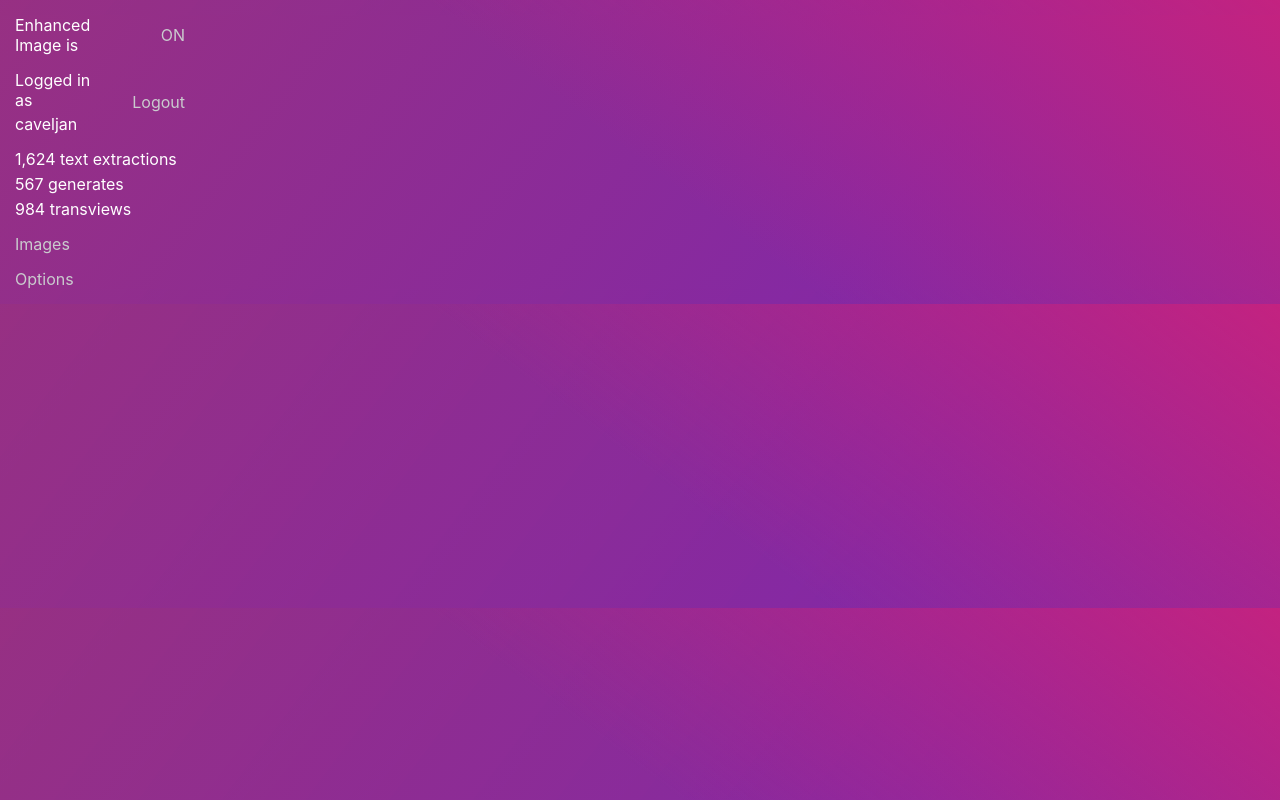
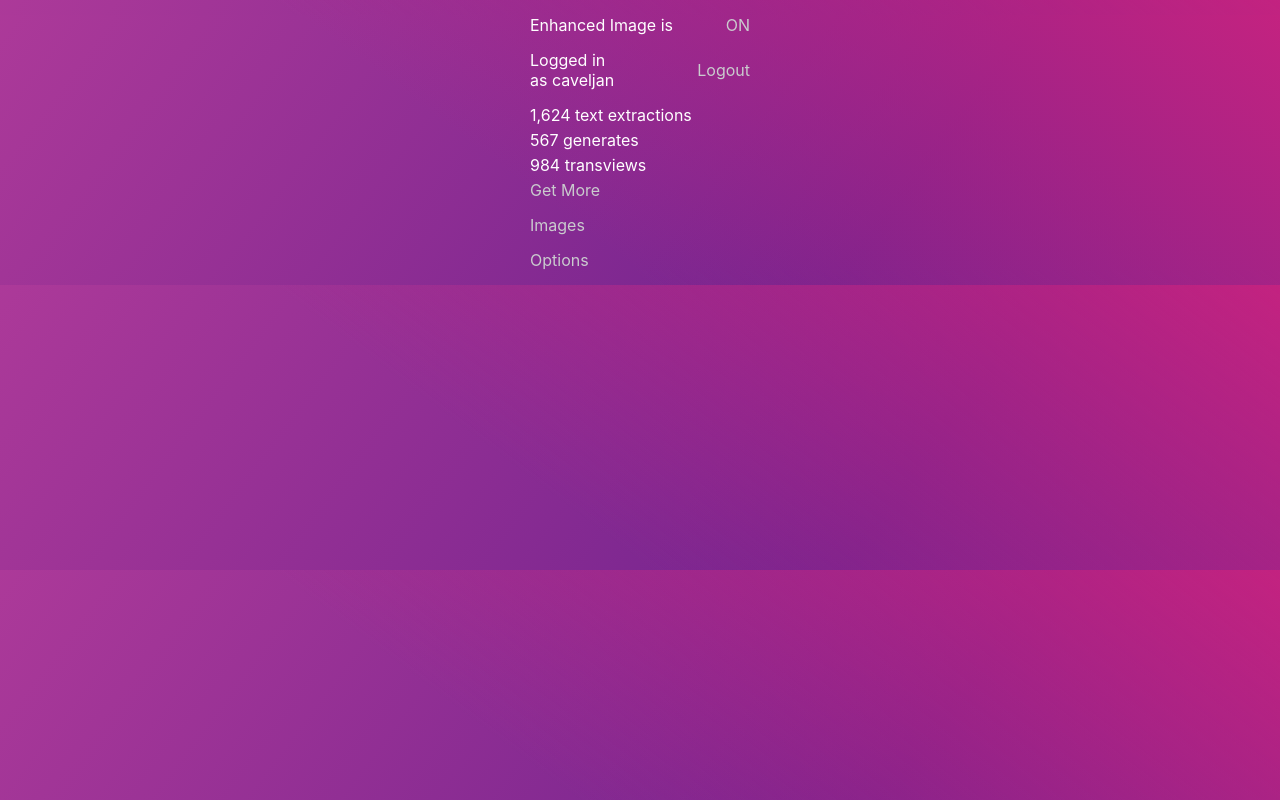
Before and after one commit to plurid/enhanced-image, a React (Create React App) app in the folder packages/enhanced-image-chrome/: page / in a window 1280 px wide. Built offline with nearby package versions, Linux system fonts and the light colour scheme.

Commit message:
enhanced-image-chrome > dev: popup structure

```diff
--- a/packages/enhanced-image-chrome/public/options.html
+++ b/packages/enhanced-image-chrome/public/options.html
@@ -8,5 +8,10 @@
 
     <body>
         <h1>Options for Enhanced Image</h1>
+
+        <h2>On/Off</h2>
+
+        <h2>Select Theme</h2>
+
     </body>
 </html>
--- a/packages/enhanced-image-chrome/src/App.tsx
+++ b/packages/enhanced-image-chrome/src/App.tsx
@@ -6,6 +6,8 @@ import Popup from './components/Popup';
 
 class App extends React.Component {
     public render() {
+        console.log(location);
+
         return (
             <div>
                 {/* Enhanced Image */}
--- a/packages/enhanced-image-chrome/src/components/Popup/index.tsx
+++ b/packages/enhanced-image-chrome/src/components/Popup/index.tsx
@@ -8,6 +8,7 @@ class Popup extends React.Component {
     public state = {
         extensionOn: true,
         loggedIn: true,
+        username: 'caveljan',
     }
 
     public openOptions = () => {
@@ -41,25 +42,41 @@ class Popup extends React.Component {
                     </div>
                 </li>
 
-                <li className="logged">
+                <li
+                    className={`
+                        logged
+                        ${this.state.loggedIn ? 'loggedIn' : 'loggedOut'}
+                    `}
+                >
                     {this.state.loggedIn && (
                         <>
                             <div className="loggedUser">
-                                <div>Logged in as</div>
-                                <div className="username">caveljan</div>
+                                Logged in as&nbsp;
+                                <span>
+                                    {this.state.username}
+                                </span>
                             </div>
-                            <div className="button logoutButton">
+                            <div className="logoutButton">
+                                <span className="button">
                                     Logout
+                                </span>
                             </div>
                         </>
                     )}
 
                     {!this.state.loggedIn && (
-                        <div>
+                        <>
+                            <div style={ {textAlign: 'left'}}>
                                 <span className="button">
                                     Login
                                 </span>
                             </div>
+                            <div style={ {textAlign: 'right'}}>
+                                <span className="button">
+                                    Create Account
+                                </span>
+                            </div>
+                        </>
                     )}
                 </li>
 
@@ -69,6 +86,16 @@ class Popup extends React.Component {
                             <li>1,624 text extractions</li>
                             <li>567 generates</li>
                             <li>984 transviews</li>
+                            <li>
+                                <span className="button">
+                                    <a
+                                        href="https://textselectimage.plurid.com/get-more"
+                                        target="_blank"
+                                    >
+                                        Get More
+                                    </a>
+                                </span>
+                            </li>
                         </ul>
                     </li>
                 )}
@@ -79,7 +106,12 @@ class Popup extends React.Component {
                             className="button buttonImages"
                             onClick={this.openImages}
                         >
+                            <a
+                                href="https://textselectimage.plurid.com/user-images"
+                                target="_blank"
+                            >
                                 Images
+                            </a>
                         </span>
                     </li>
                 )}
--- a/packages/enhanced-image-chrome/src/components/Popup/styles.css
+++ b/packages/enhanced-image-chrome/src/components/Popup/styles.css
@@ -1,9 +1,9 @@
 .popup {
     padding: 0;
-    margin: 0;
+    margin: 0 auto;
     list-style: none;
     user-select: none;
-    width: 200px;
+    width: 250px;
 }
 
 .popup li {
@@ -19,6 +19,13 @@
 .logged {
     display: grid;
     align-items: center;
+}
+
+.loggedIn {
+    grid-template-columns: 65% 35%;
+}
+
+.loggedOut {
     grid-template-columns: 50% 50%;
 }
 
@@ -59,6 +66,11 @@
     color: hsl(220, 3%, 80%);
 }
 
+.button a {
+    color: inherit;
+    text-decoration: none;
+}
+
 .button:hover {
     color: white;
 }
--- a/packages/enhanced-image-chrome/src/index.css
+++ b/packages/enhanced-image-chrome/src/index.css
@@ -1,8 +1,12 @@
 html, body {
     margin: 0;
-    background: linear-gradient(217deg, hsla(325, 70%, 45%, 1), rgba(255,0,0,0) 50.71%),
+    /* background: linear-gradient(217deg, hsla(325, 70%, 45%, 1), rgba(255,0,0,0) 50.71%),
                 linear-gradient(127deg, hsla(310, 50%, 45%, 0.8), hsl(285, 60%, 40%) 70.71%),
-                linear-gradient(336deg, hsla(285, 60%, 20%, 0.8),  hsl(325, 70%, 15%) 30.71%);
+                linear-gradient(336deg, hsla(285, 60%, 20%, 0.8),  hsl(325, 70%, 15%) 30.71%); */
+
+    background: linear-gradient(217deg, hsla(325, 70%, 45%, 1), hsla(0, 100%, 50%, 0) 60.71%),
+                linear-gradient(127deg, hsla(310, 50%, 45%, 1), hsl(285, 60%, 35%) 70.71%);
+
     /* background-color: hsl(220, 2%, 15%); */
     color: white;
 }
```
Also changed, not shown: packages/enhanced-image-chrome/public/manifest.json. Lines whose indentation alone changed are shown as unchanged.
